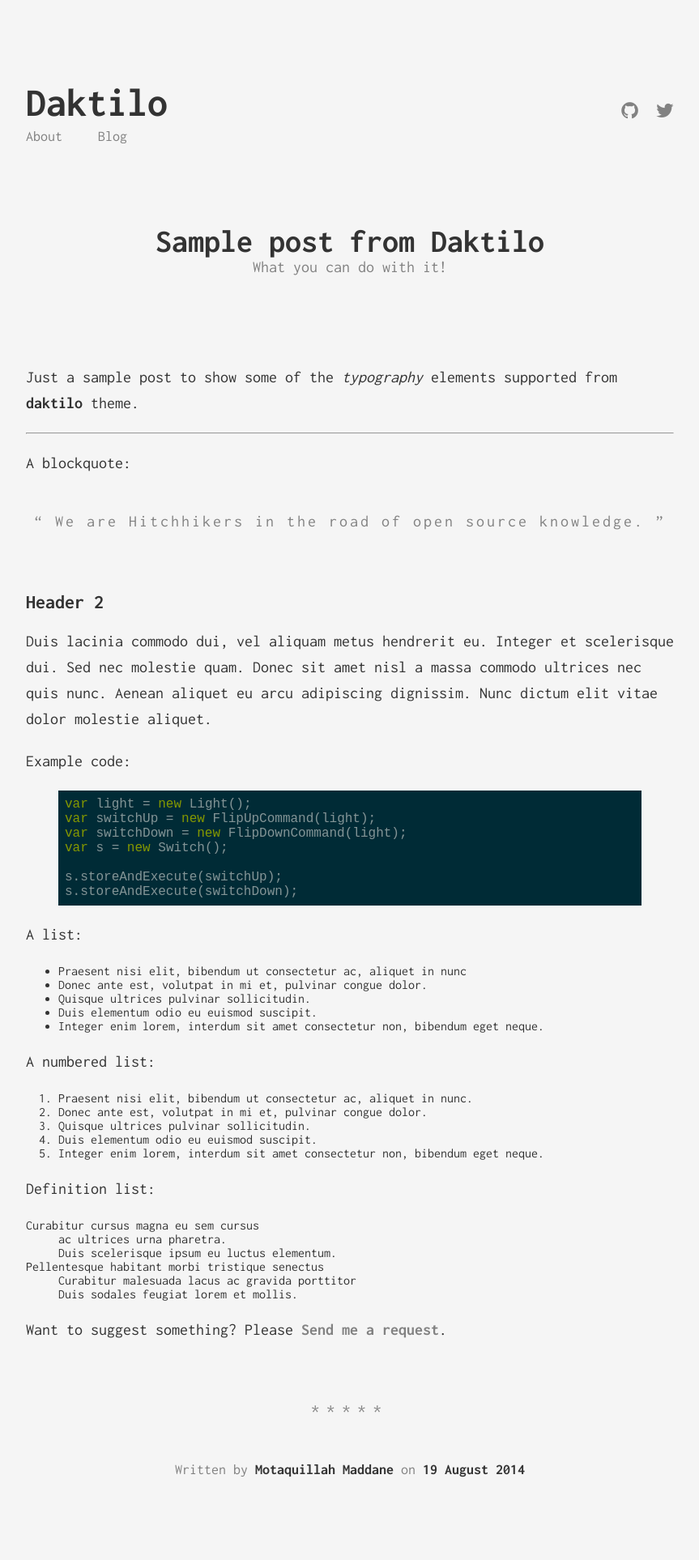
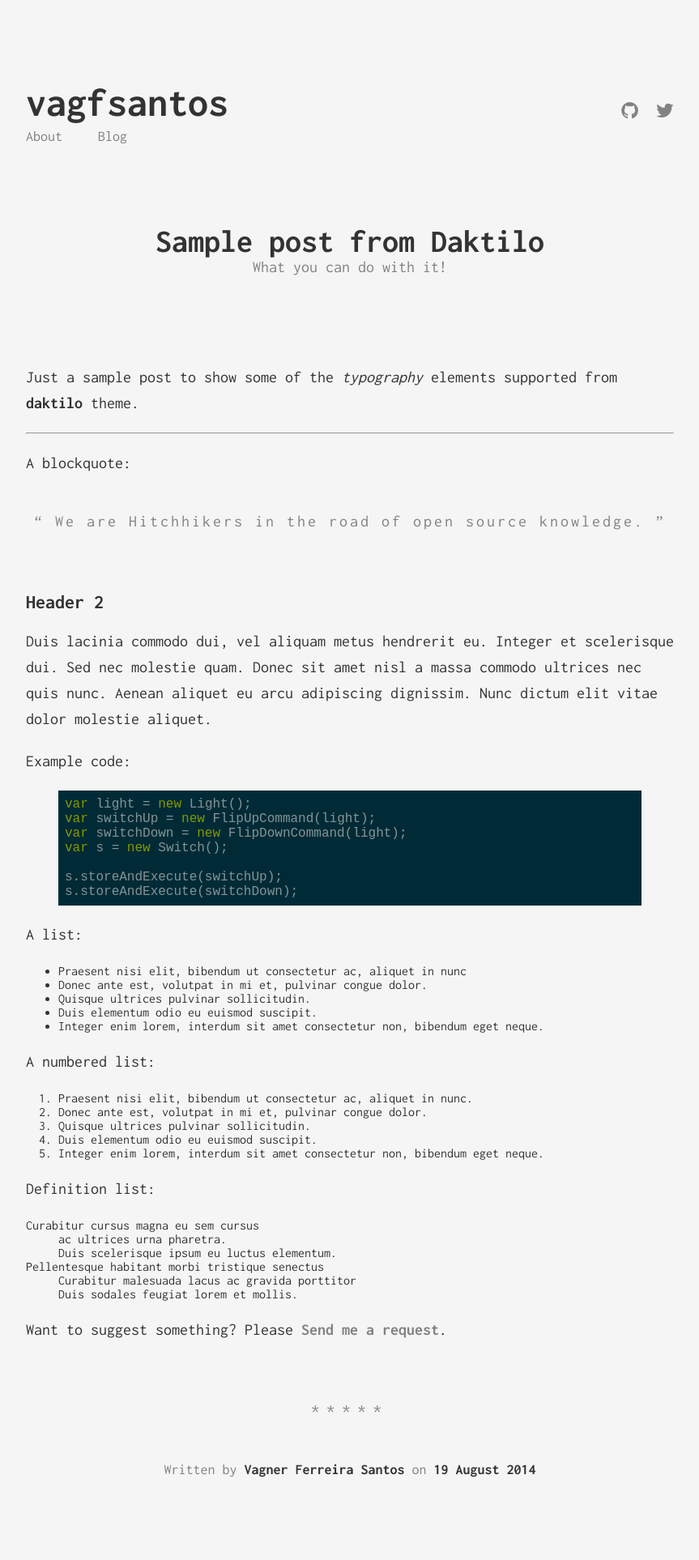
Before and after one commit to vagfsantos/blog, a Jekyll site: the page built from _posts/2015-09-08-sample-post.markdown, in a window 1280 px wide. Shown: the whole page at 81% size, without its empty margins (208-1071 px from the left). Built offline with Jekyll 4.4.1, drawn with Linux system fonts in a browser that asks for light colours; part of the change alters nothing that is shown.

Commit message:
Change some default vars

```diff
--- a/_config.yml
+++ b/_config.yml
@@ -1,18 +1,16 @@
 # Site settings
-title: Daktilo
+title: vagfsantos
 description: >
-  Write an awesome description for your new site here. You can edit this
-  line in _config.yml. It will appear in your document head meta (for
-  Google search results) and in your feed.xml site description.
+ Turning software development complexity into understanable words
 
-baseurl: "" # the subpath of your site, e.g. /blog/
-url: "http://hitchhiker.ma" # the base hostname & protocol for your site
+baseurl: "/blog/" # the subpath of your site, e.g. /blog/
+url: "http://vagfsantos.github.io" # the base hostname & protocol for your site
 
 author:
-  fullname: Motaquillah Maddane
-  googleplus: https://www.google.com/+MotaquillahMaddane
-  github: kronik3r
-  twitter: electrik_frog
+  fullname: Vagner Ferreira Santos
+  googleplus: false
+  github: vagfsantos
+  twitter: vagfsantos
   # disqus: your_disqus_forum_shortname
 
 # google_analytics: 'UA-XXXXXXXX-X'
```
